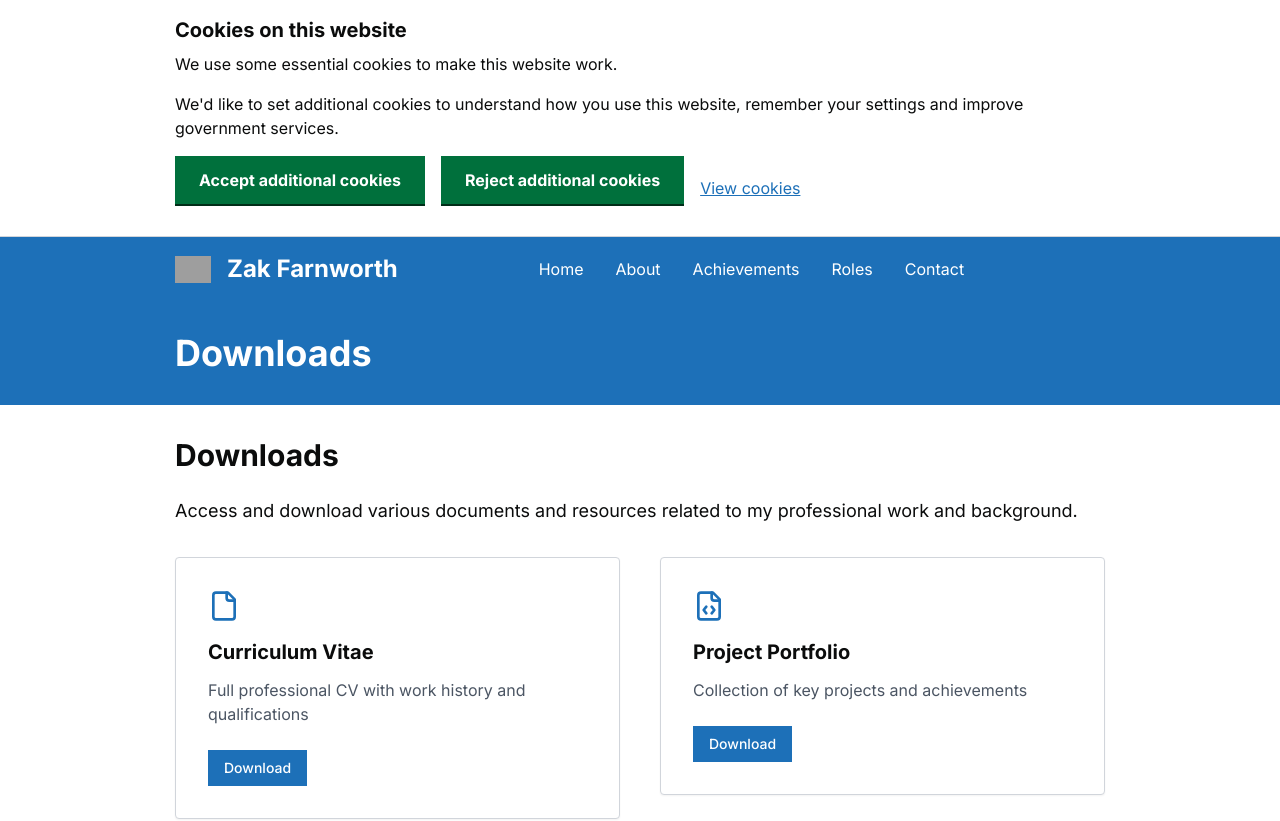
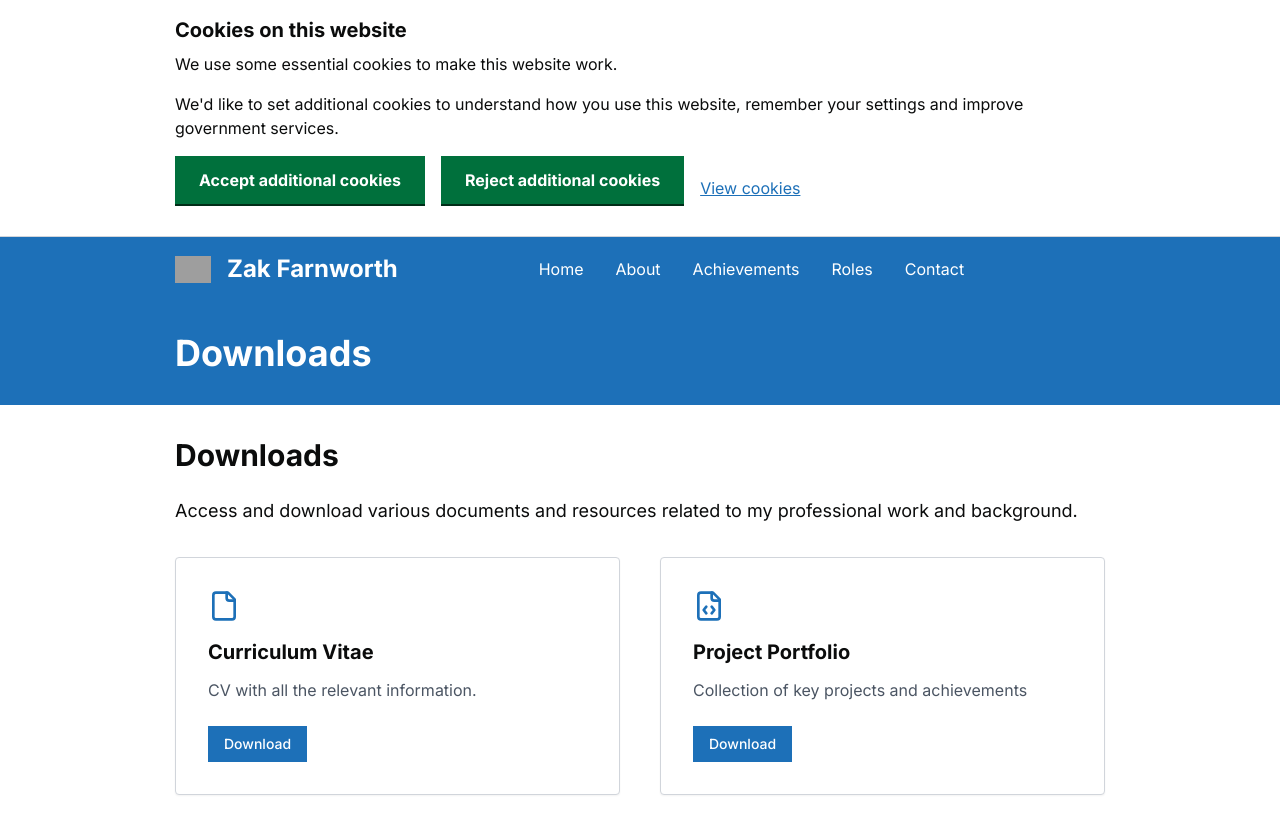
Before and after one commit to zakfarnworth23/farnworthdotorguk, a Next.js app: page /files in a window 1280 px wide. Shown: the top 821 px of the page. Built offline with nearby package versions, Linux system fonts and the light colour scheme; grey boxes are pictures that could not be loaded.

Commit message:
Update page.tsx

```diff
--- a/app/files/page.tsx
+++ b/app/files/page.tsx
@@ -6,7 +6,7 @@ export default function FilesPage() {
   const files = [
     {
       title: "Curriculum Vitae",
-      description: "Full professional CV with work history and qualifications",
+      description: "CV with all the relevant information.",
       icon: <FilePdf className="h-8 w-8" />,
       link: "/files/cv.pdf",
       type: "download",
```
